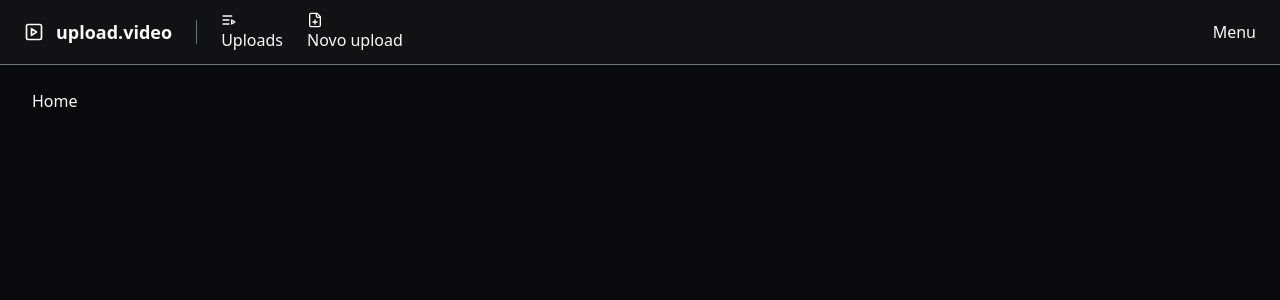
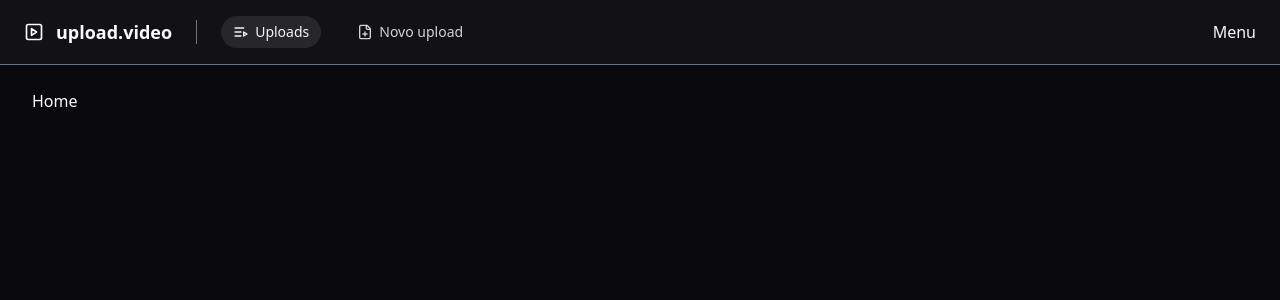
Before and after one commit to upload-video/app, a React (Vite) app: page / in a window 1280 px wide. Shown: the top 300 px of the page. Built offline with nearby package versions, Linux system fonts and the light colour scheme.

Commit message:
fix: nav link

```diff
--- a/src/components/header.tsx
+++ b/src/components/header.tsx
@@ -1,5 +1,5 @@
 import { FilePlus, ListVideo } from "lucide-react";
-import { NavLink } from "react-router-dom";
+import { NavLink } from "./nav-link";
 import { Separator } from "./ui/separator";
 import { Logo } from "./logo";
 
--- a/src/components/nav-link.tsx
+++ b/src/components/nav-link.tsx
@@ -8,7 +8,7 @@ export function NavLink(props: NavLinkProps) {
 
   return (
     <Link
-      className="flex items-center gap-1.5 text-sm font-medium text-zinc-300 transition-colors data-[current=true]:bg-zinc-800 data-[current=true]:text-zinc-100"
+      className="flex items-center gap-1.5 text-sm font-medium text-zinc-300 transition-colors px-3 py-1.5 rounded-full data-[current=true]:bg-zinc-800 data-[current=true]:text-zinc-100"
       data-current={pathname === props.to}
       {...props}
     >
```
